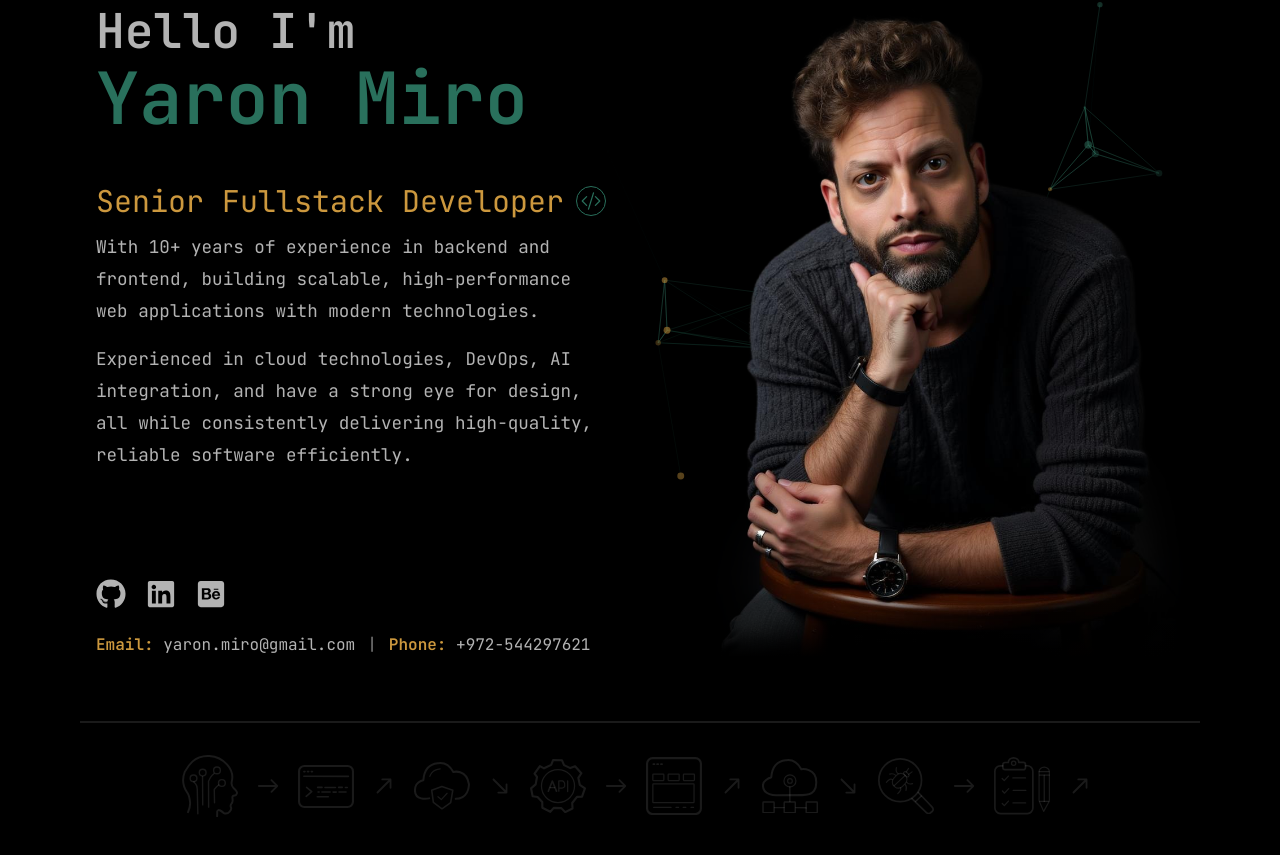
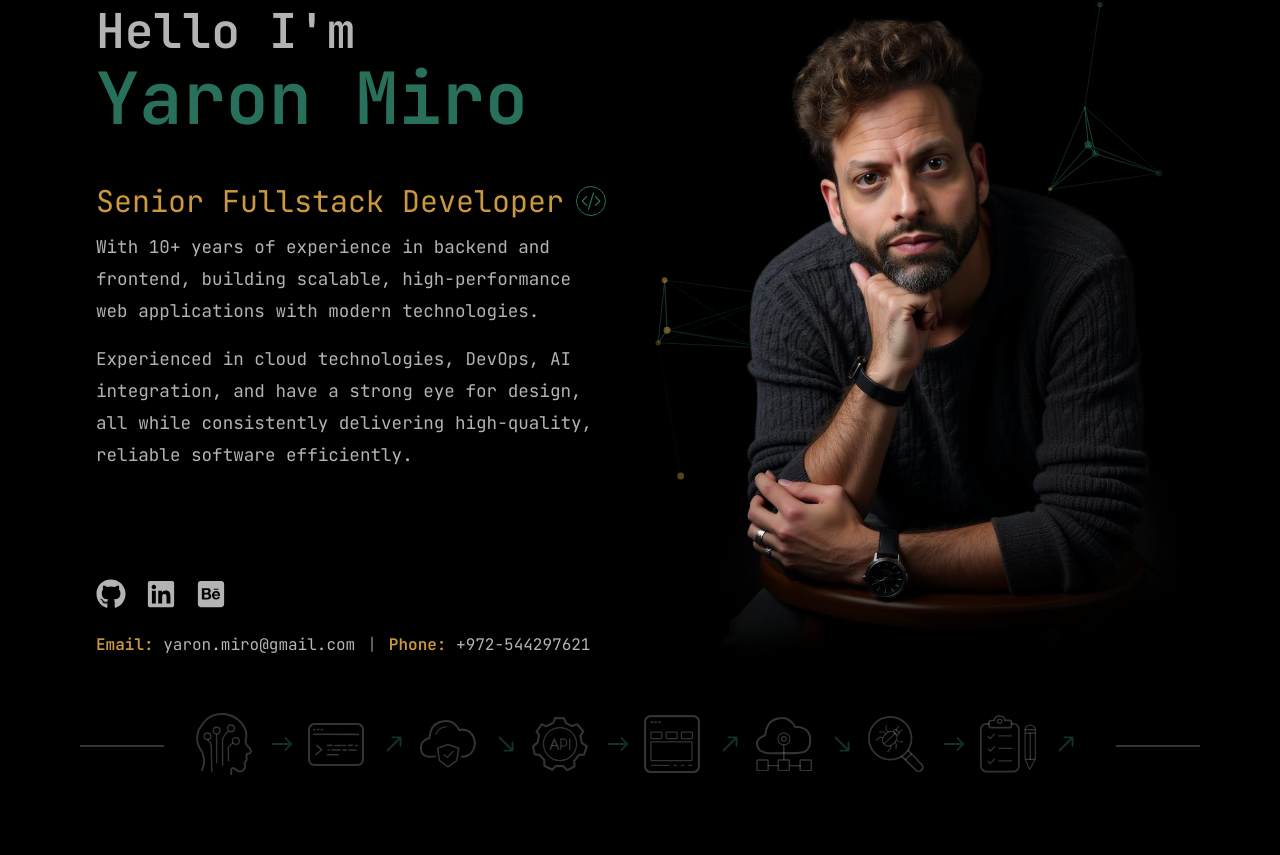
Before and after one commit to YaronMiro/ym-website, a Next.js app: page / in a window 1280 px wide. Shown: the part 287-1142 px from the top of the page. Built offline with nearby package versions, Linux system fonts and the light colour scheme.

Commit message:
fix hero layout and design 22

```diff
--- a/app/page.tsx
+++ b/app/page.tsx
@@ -69,15 +69,18 @@ const Home: React.FC = () => {
                 alt="Image of Yaron Miro"
               />
               {/* Fade bottom */}
-              <div className="absolute bottom-[0] right-0 left-0 h-[10%] bg-gradient-to-b from-transparent to-primary"></div>
+              <div className="absolute bottom-[0] right-0 left-0 h-[20%] bg-gradient-to-b from-transparent to-primary"></div>
             </div>
         </div>
       </main>
-        <div className="h-[2px] bg-white/10 w-full mt-16"></div>
-        <footer className="flex justify-center bg-primary mt-8">
-          {/* Icons */}
-          <HeroIcons iconColor="stroke-white/10" arrowColor="text-white/10" />
-        </footer>
+        <div className="flex justify-between items-stretch gap-8 mt-6">
+          <div className="h-[2px] flex-1 bg-white/20 mt-16"></div>
+          <footer className="flex justify-center bg-primary mt-8">
+            {/* Icons */}
+            <HeroIcons iconColor="stroke-white/20" arrowColor="text-accent/45" />
+          </footer>
+          <div className="h-[2px] flex-1 bg-white/20 mt-16"></div>
+        </div>
       </div>
     </>
   );
--- a/components/HeroIcons.tsx
+++ b/components/HeroIcons.tsx
@@ -28,7 +28,7 @@ export const icons: IconData[] = [
 
 const HeroIcons: React.FC<HeroIconsProps> = ({ iconColor, arrowColor }) => {
     return (
-        <div className={`${iconColor} grid grid-cols-4 md:grid-cols-8 gap-x-2 xl:gap-x-3 gap-y-5 xl:gap-y-0`}>
+        <div className={`${iconColor} grid grid-cols-4 md:grid-cols-8 gap-x-2 xl:gap-x-2 gap-y-5 xl:gap-y-0`}>
             {icons.map(({ name, arrowDirection}) => {
                 return (
                     <div key={name} className="flex items-center justify-between">
```
